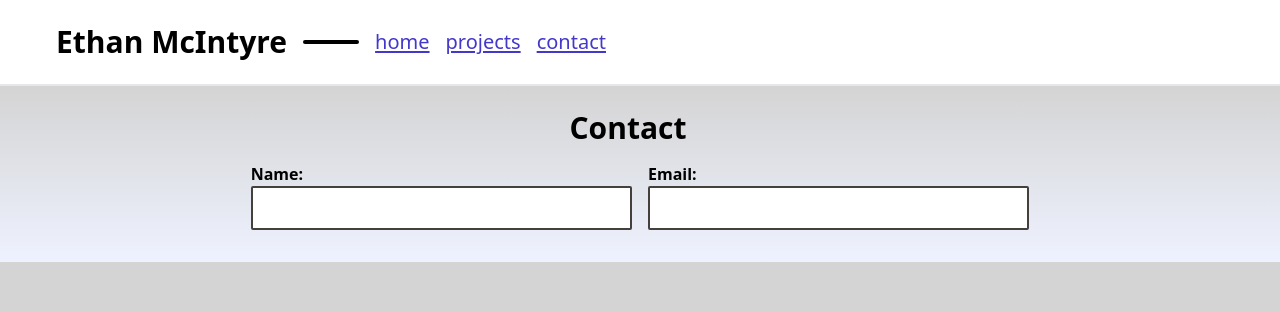
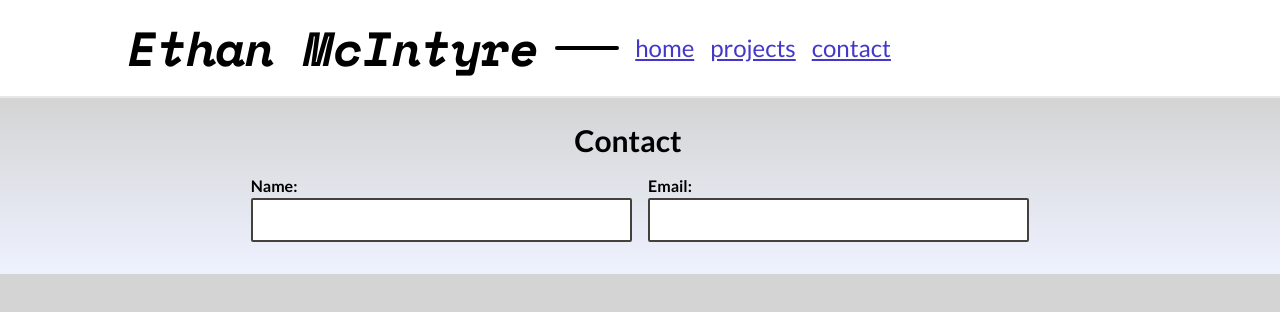
Before and after one commit to ethanmci/portfolio-v2, a SvelteKit app: page /contact in a window 1280 px wide. Shown: the top 312 px of the page. Built offline with nearby package versions, Linux system fonts and the light colour scheme.

Commit message:
custom fonts on LOCK w/ some style changes

```diff
--- a/src/app.html
+++ b/src/app.html
@@ -2,6 +2,9 @@
 <html lang="en">
 	<head>
 		<meta charset="utf-8" />
+		<link rel="preconnect" href="https://fonts.googleapis.com">
+		<link rel="preconnect" href="https://fonts.gstatic.com" crossorigin>
+		<link href="https://fonts.googleapis.com/css2?family=Lato:ital,wght@0,100;0,300;0,400;0,700;0,900;1,100;1,300;1,400;1,700;1,900&family=Space+Mono:ital,wght@0,400;0,700;1,400;1,700&display=swap" rel="stylesheet">
 		<link rel="icon" href="%sveltekit.assets%/favicon.png" />
 		<meta name="viewport" content="width=device-width, initial-scale=1" />
 		%sveltekit.head%
--- a/src/lib/components/ProjectTile.svelte
+++ b/src/lib/components/ProjectTile.svelte
@@ -6,19 +6,19 @@
 	export let url: string;
 </script>
 
-<button class="h-auto flex group" tabindex="0">
+<button class="h-auto flex group lg:col-span-1 col-span-3 mx-auto" tabindex="0">
 	<div
 		class="relative bg-stone-50 text-stone-900 border-2 border-stone-50 group-hover:border-indigo-500 shadow-sm group-hover:shadow-lg transition-all ease-in-out"
 	>
 		<div class="relative">
-			<img src={image} alt="placeholder alt text" class="group-hover:sepia w-full mx-auto mb-4" />
+			<img src={image} alt="placeholder alt text" class="w-full mx-auto mb-4" />
 			<div class="absolute -bottom-4 flex w-full px-4 text-stone-50">
 				<span class="flex-1">
-					<h3 class="text-2xl font-bold underline w-max p-2 bg-stone-700 rounded-sm shadow-sm">
+					<h3 class="text-2xl font-deco font-bold underline w-max p-2 bg-stone-700 rounded-sm shadow-sm">
 						{title}
 					</h3>
 				</span>
-				<p class="text-right text-2xl my-auto w-max p-2 bg-stone-700 rounded-sm shadow-sm">
+				<p class="text-right font-deco text-2xl my-auto w-max p-2 bg-stone-700 rounded-sm shadow-sm">
 					{year}
 				</p>
 			</div>
--- a/src/routes/+layout.svelte
+++ b/src/routes/+layout.svelte
@@ -4,30 +4,31 @@
 	export let data;
 </script>
 
-<nav class="flex items-center px-14 py-6 border-b-2 bg-white gap-4">
-	<h1 class="text-3xl font-bold">Ethan McIntyre</h1>
-	<div class="h-1 w-14 my-0 mx-0 border-0 bg-black rounded-sm">&nbsp;</div>
+<nav class="flex items-center px-16 md:px-32 py-6 border-b-2 bg-white gap-4 w-full">
+	<a href="/"><h1 class="text-5xl italic font-bold font-deco hover:text-indigo-700 transition-all ease-in-out">Ethan McIntyre</h1></a>
+	<div class="h-1 w-16 mx-0 border-0 bg-black rounded-sm">&nbsp;</div>
 	<a
 		href="/"
-		class="text-xl text-indigo-700 underline underline-offset-2 hover:underline-offset-4 transition-all ease-in-out"
+		class="text-2xl text-indigo-700 underline underline-offset-2 hover:underline-offset-4 transition-all ease-in-out"
 		>home</a
 	>
 	<a
 		href="/projects"
-		class="text-xl text-indigo-700 underline underline-offset-2 hover:underline-offset-4 transition-all ease-in-out"
+		class="text-2xl text-indigo-700 underline underline-offset-2 hover:underline-offset-4 transition-all ease-in-out"
 		>projects</a
 	>
 	<a
 		href="/contact"
-		class="text-xl text-indigo-700 underline underline-offset-2 hover:underline-offset-4 transition-all ease-in-out"
+		class="text-2xl text-indigo-700 underline underline-offset-2 hover:underline-offset-4 transition-all ease-in-out"
 		>contact</a
 	>
 </nav>
 
+
 <!-- todo: tweak/customize this? -->
 {#key data.pathname}
 	<div
-		class="px-14 bg-gradient-to-b from-neutral-300 to-indigo-50 min-h-fit"
+		class="px-14 bg-gradient-to-b from-neutral-300 to-indigo-50 min-h-fit w-full"
 		in:fade={{ duration: 300, delay: 400 }}
 		out:fade={{ duration: 300 }}
 	>
@@ -42,10 +43,11 @@
 <style lang="postcss">
 	:global(html) {
 		background-color: theme(colors.neutral.300);
-		height: 100%;
 	}
 
 	:global(body) {
 		min-height: 100%;
+		width: 100%;
+		position: relative;
 	}
 </style>
--- a/src/routes/projects/+page.svelte
+++ b/src/routes/projects/+page.svelte
@@ -15,7 +15,7 @@
 </svelte:head>
 
 <div class="pt-4">
-    <h2 class="mb-4 mr-6 font-bold text-3xl">Projects</h2>
+    <h2 class="mb-4 mr-6 font-bold font-deco text-3xl lg:text-left text-center">Projects</h2>
     <div class="grid grid-cols-3 gap-2 py-2">
         {#each data?.projects as project}
         <ProjectTile
--- a/tailwind.config.js
+++ b/tailwind.config.js
@@ -1,8 +1,16 @@
 /** @type {import('tailwindcss').Config} */
+// eslint-disable-next-line @typescript-eslint/no-var-requires
+const defaultTheme = require('tailwindcss/defaultTheme')
+
 export default {
   content: ['./src/**/*.{html,js,svelte,ts}'],
   theme: {
-    extend: {},
+    extend: {
+      fontFamily: {
+        'sans': ['Lato', ...defaultTheme.fontFamily.sans],
+        deco: ['"Space Mono"', ...defaultTheme.fontFamily.sans],
+      }
+    },
   },
   plugins: [],
 }
```
